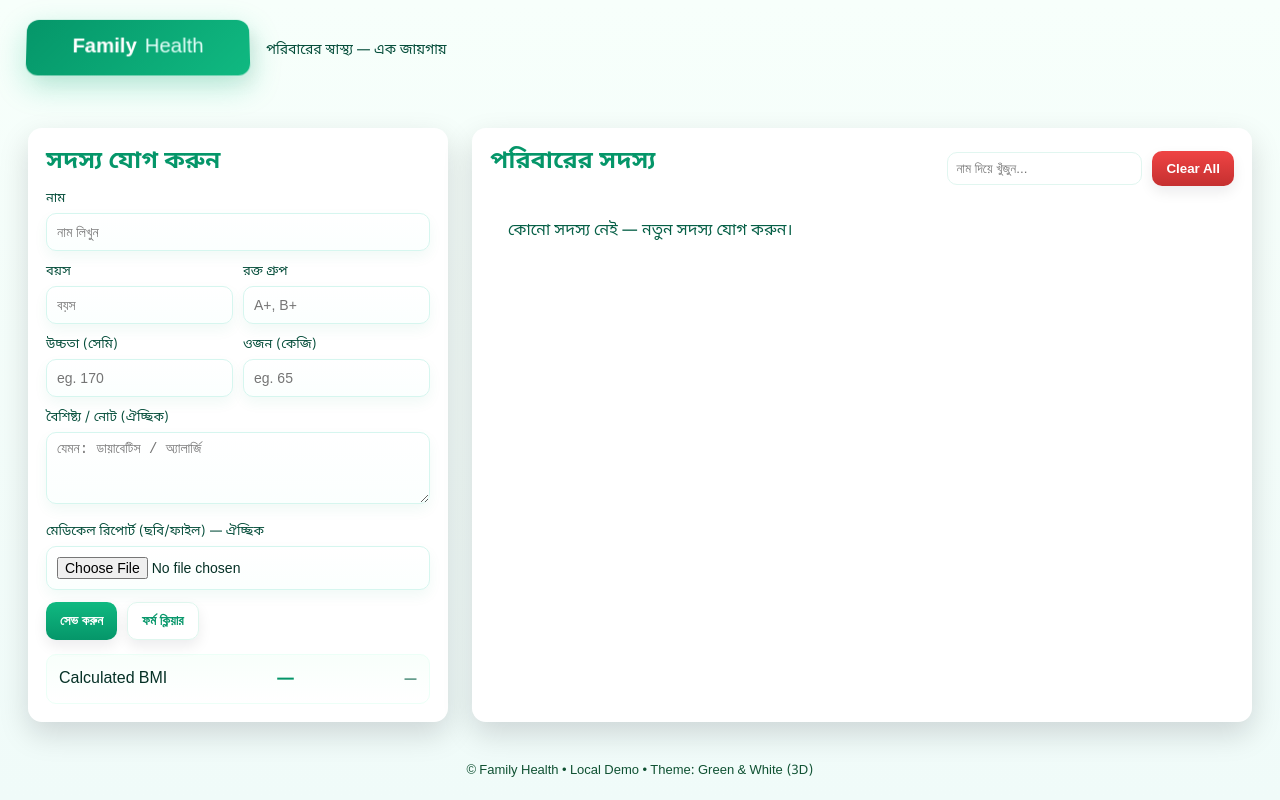
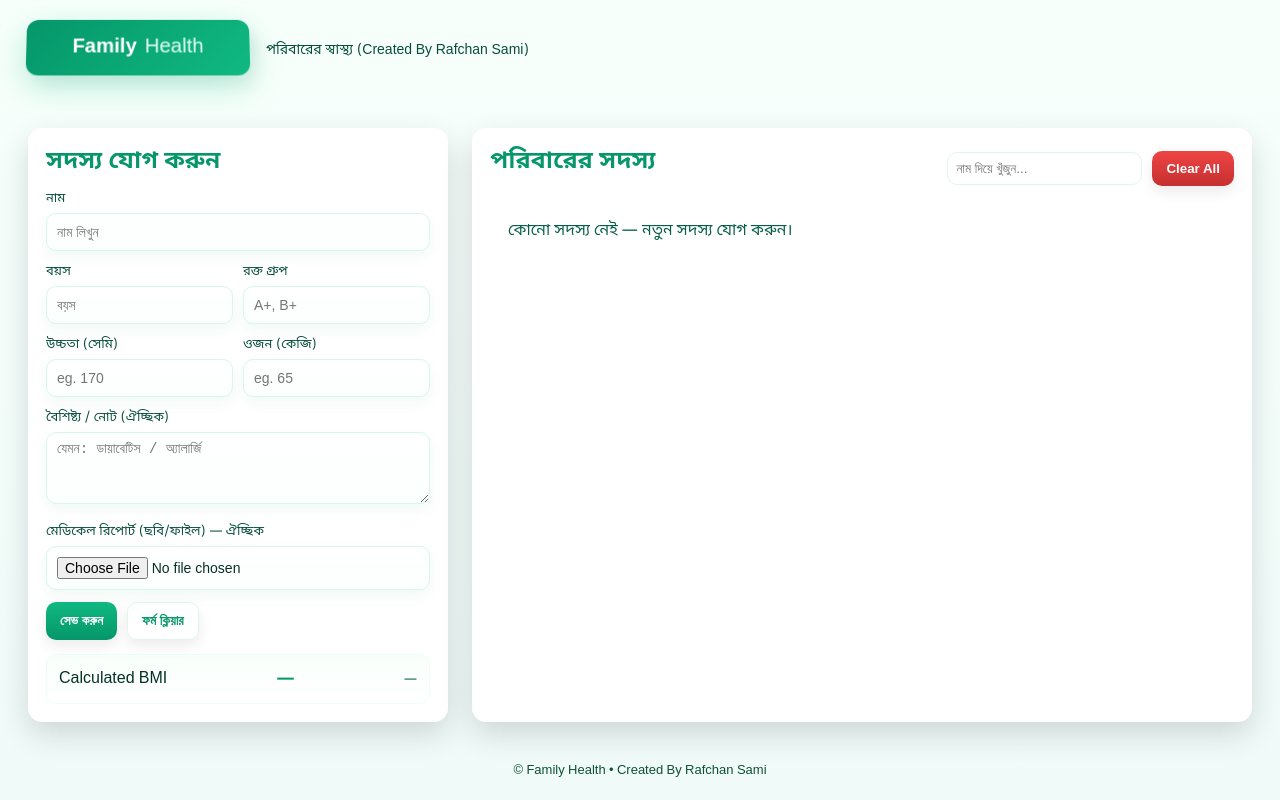
Before and after one commit to RafchanSami/Family-Health, a plain HTML site: page index.html in a window 1280 px wide. Drawn offline with Linux system fonts and the light colour scheme.

Commit message:
Update index.html

```diff
--- a/index.html
+++ b/index.html
@@ -3,7 +3,7 @@
 <head>
   <meta charset="utf-8" />
   <meta name="viewport" content="width=device-width,initial-scale=1" />
-  <title>Family Health — Green 3D Theme</title>
+  <title>Family Health </title>
   <link rel="stylesheet" href="css/style.css" />
 </head>
 <body>
@@ -13,7 +13,7 @@
         <div class="brand-front">Family<span>Health</span></div>
         <div class="brand-shadow"></div>
       </div>
-      <div class="tag">পরিবারের স্বাস্থ্য — এক জায়গায়</div>
+      <div class="tag">পরিবারের স্বাস্থ্য (Created By Rafchan Sami) </div>
     </header>
 
     <main class="main-grid">
@@ -93,8 +93,7 @@
     </div>
 
     <footer class="footer">
-      © Family Health • Local Demo • Theme: Green & White (3D)
-    </footer>
+      © Family Health • Created By Rafchan Sami </footer>
   </div>
 
   <script src="js/app.js"></script>
```
